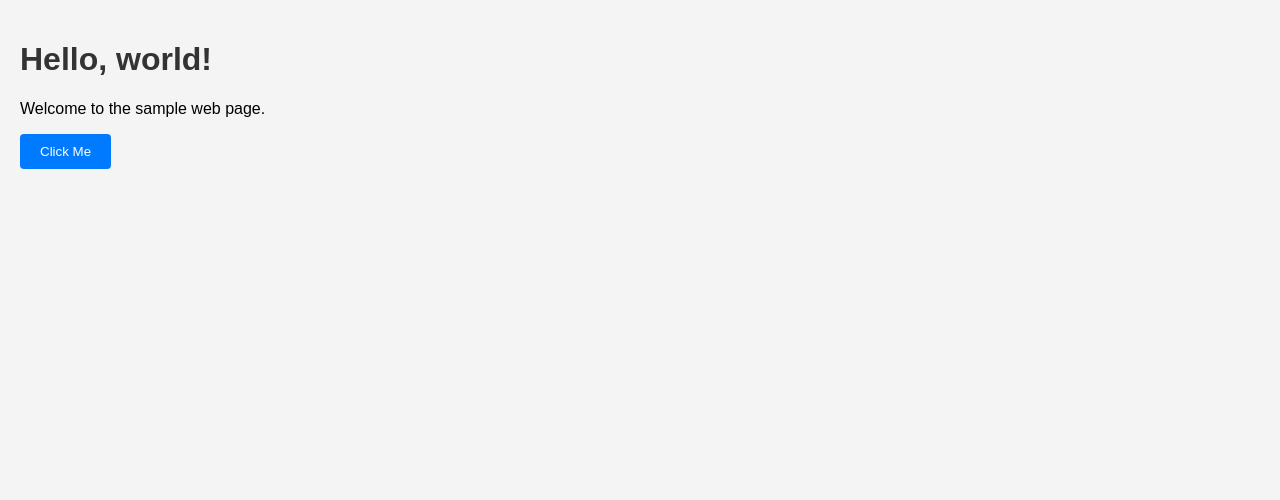
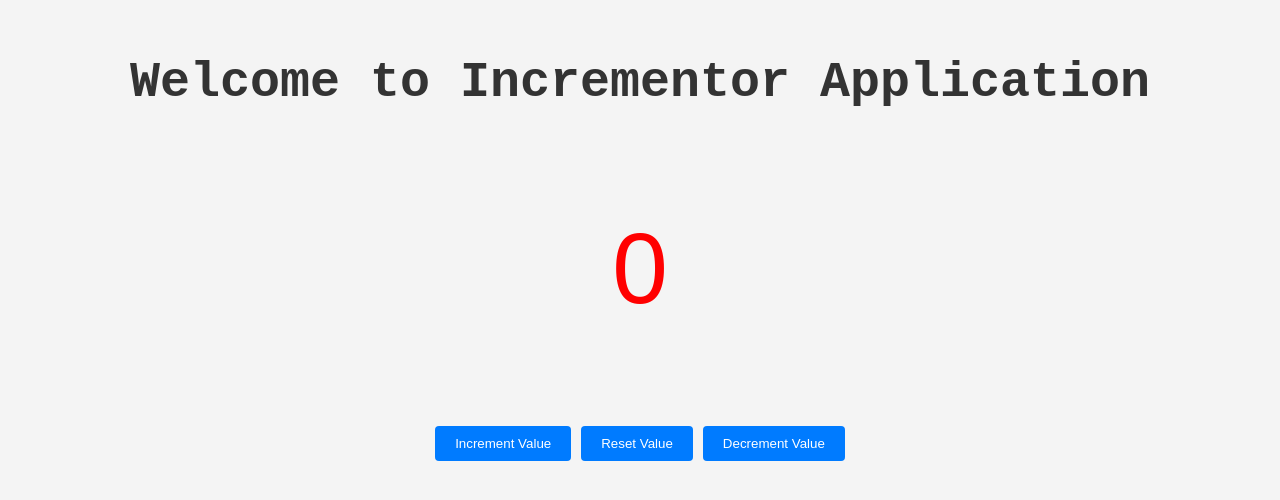
Before and after one commit to BehabPatnaik/AgenticAITest, a plain HTML site: page index.html in a window 1280 px wide. Drawn offline with Linux system fonts and the light colour scheme.

Commit message:
MyFirstCommit

```diff
--- a/app.js
+++ b/app.js
@@ -1,3 +1,29 @@
+
+let number;
+
+number = 0;
+number = Number(number);
+console.log(number);
+
+document.getElementById('mainNumber').textContent = number;
+
+document.getElementById('IncrementButton').addEventListener('click', function(){
+    number = number + 1;
+    document.getElementById('mainNumber').textContent = number;
+});
+
+document.getElementById('ResetButton').addEventListener('click', function(){
+    number = 0;
+    document.getElementById('mainNumber').textContent = number;
+});
+
+document.getElementById('DecrementButton').addEventListener('click', function(){
+    number = number - 1;
+    document.getElementById('mainNumber').textContent = number;
+});
+
+/*
 document.getElementById('click-btn').addEventListener('click', () => {
     alert('Button clicked!');
 });
+*/
--- a/index.html
+++ b/index.html
@@ -3,14 +3,18 @@
 <head>
     <meta charset="UTF-8">
     <meta name="viewport" content="width=device-width, initial-scale=1.0">
-    <title>Simple Web Page</title>
+    <title>StaticWebSite</title>
     <link rel="stylesheet" href="style.css">
 </head>
 <body>
-    <h1>Hello, world!</h1>
-    <p>Welcome to the sample web page.</p>
+    <h1>Welcome to Incrementor Application</h1>
+    <p id="mainNumber"></p>
 
-    <button id="click-btn">Click Me</button>
+    <div class="button-group">
+        <button class="custom-button" id="IncrementButton">Increment Value</button>
+        <button class="custom-button" id="ResetButton">Reset Value</button>
+        <button class="custom-button" id="DecrementButton">Decrement Value</button>
+  </div>
 
     <script src="app.js"></script>
 </body>
--- a/style.css
+++ b/style.css
@@ -7,6 +7,9 @@ body {
 
 h1 {
     color: #333;
+    font-family: monospace;
+    text-align: center;
+    font-size: 50px;
 }
 
 button {
@@ -21,3 +24,17 @@ button {
 button:hover {
     background-color: #0056b3;
 }
+
+#mainNumber {
+    text-align: center;
+    color: red;
+    font-size: 100px;
+}
+
+
+.button-group {
+      display: flex;
+      justify-content: center;
+      gap: 10px;
+      margin-top: 10px;
+    }
```
